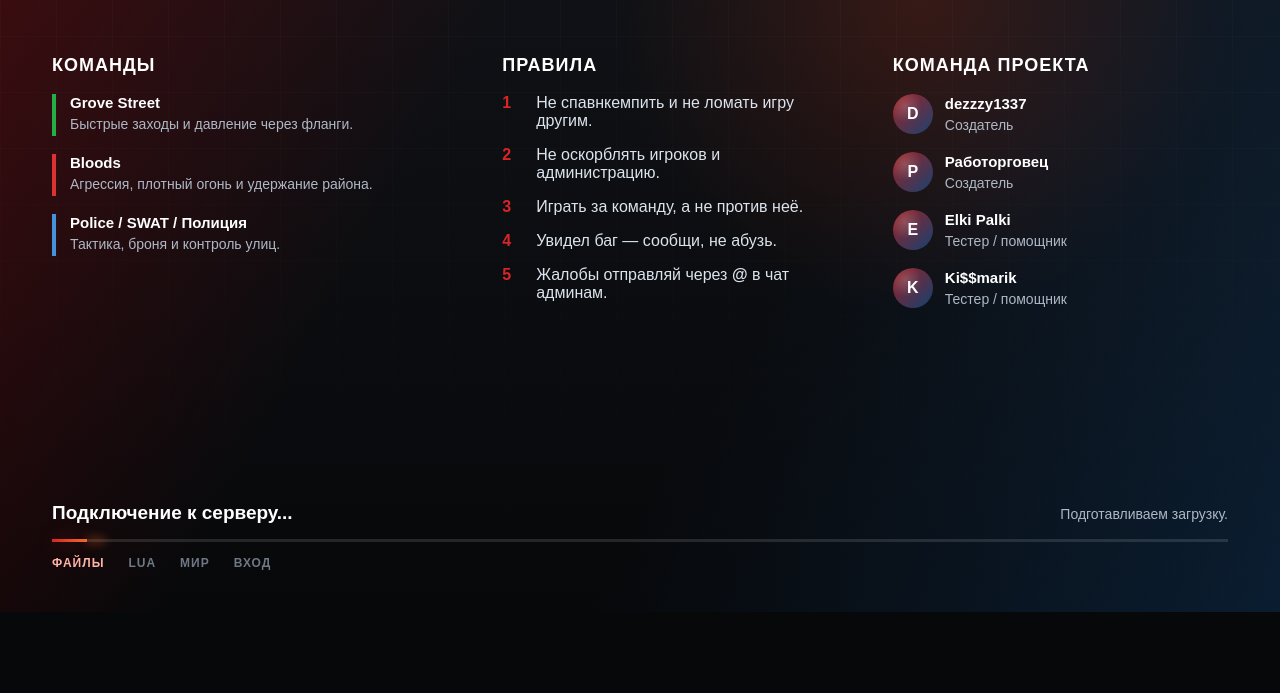
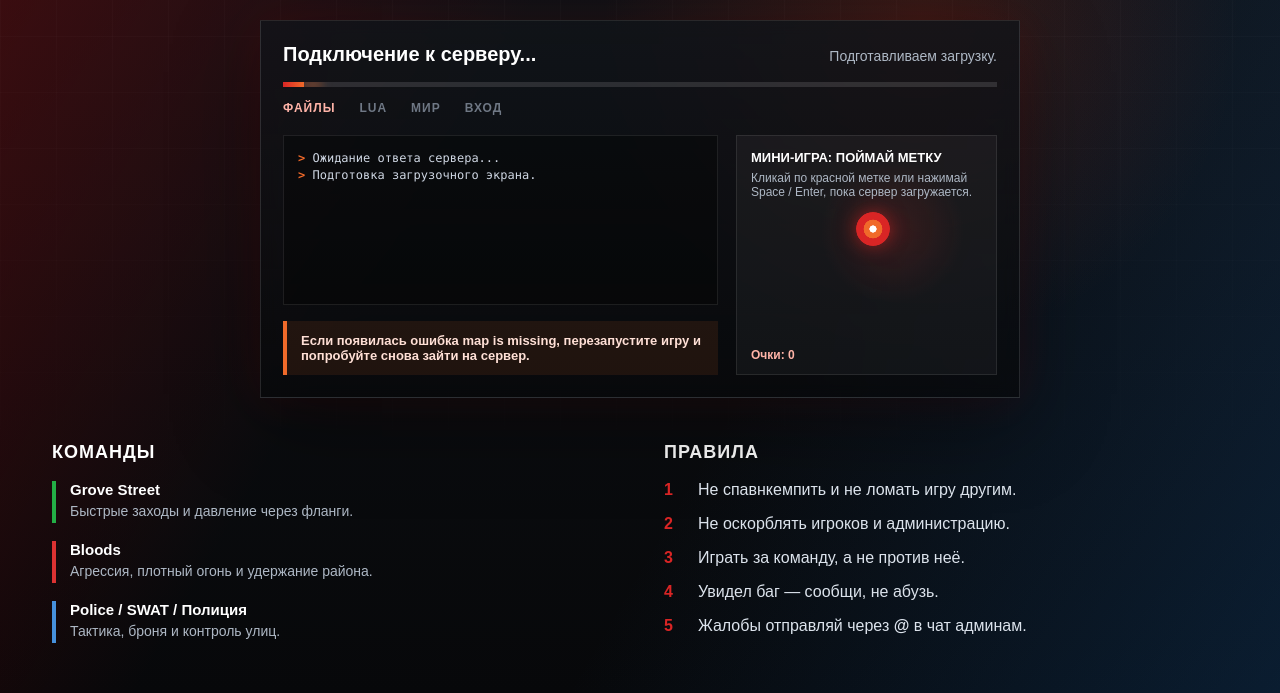
Before and after one commit to DezZzY1337/redstreets-loading, a plain HTML site: page index.html in a window 1280 px wide. Shown: the part 188-881 px from the top of the page. Before the commit the page ends 800 px from the top, so only its background shows below. Drawn offline with Linux system fonts and the light colour scheme.

Commit message:
Add files via upload

```diff
--- a/index.html
+++ b/index.html
@@ -26,7 +26,7 @@
 		.page {
 			position: relative;
 			min-height: 100vh;
-			padding: 42px 52px;
+			padding: 34px 52px 42px;
 			overflow: hidden;
 		}
 
@@ -44,7 +44,7 @@
 
 		.wrap {
 			position: relative;
-			min-height: calc(100vh - 84px);
+			min-height: calc(100vh - 76px);
 			display: flex;
 			flex-direction: column;
 		}
@@ -64,7 +64,7 @@
 		h1 {
 			margin: 10px 0 0;
 			color: #fff;
-			font-size: 68px;
+			font-size: 64px;
 			line-height: .9;
 			font-weight: 900;
 			text-transform: uppercase;
@@ -79,12 +79,173 @@
 			font-weight: 700;
 		}
 
+		.loading {
+			width: min(760px, 100%);
+			margin: 34px auto 0;
+			padding: 22px;
+			border: 1px solid rgba(255,255,255,.12);
+			background: linear-gradient(180deg, rgba(17,20,25,.82), rgba(7,8,10,.72));
+			box-shadow: 0 24px 80px rgba(0,0,0,.38), 0 0 42px rgba(217,37,37,.12);
+			backdrop-filter: blur(8px);
+		}
+
+		.loading-head {
+			display: flex;
+			justify-content: space-between;
+			gap: 18px;
+			align-items: baseline;
+		}
+
+		#status {
+			color: #fff;
+			font-size: 20px;
+			font-weight: 900;
+		}
+
+		#detail {
+			color: #aeb8c5;
+			font-size: 14px;
+			text-align: right;
+		}
+
+		.track {
+			position: relative;
+			height: 5px;
+			margin-top: 16px;
+			background: rgba(255,255,255,.12);
+			overflow: hidden;
+		}
+
+		.fill {
+			position: relative;
+			width: 0%;
+			height: 100%;
+			background: linear-gradient(90deg, #d92525, #f06a2a);
+			box-shadow: 0 0 18px rgba(217,37,37,.45);
+			transition: width .45s ease;
+		}
+
+		.fill:after {
+			content: "";
+			position: absolute;
+			right: -18px;
+			top: -1px;
+			width: 18px;
+			height: 7px;
+			background: rgba(240,106,42,.45);
+			filter: blur(5px);
+		}
+
+		.phases {
+			display: flex;
+			gap: 24px;
+			margin-top: 14px;
+			color: #6f7885;
+			font-size: 12px;
+			font-weight: 900;
+			letter-spacing: 1px;
+			text-transform: uppercase;
+		}
+
+		.phases span.active {
+			color: #ffb4a8;
+		}
+
+		.loading-grid {
+			display: grid;
+			grid-template-columns: 1.25fr .75fr;
+			gap: 18px;
+			margin-top: 20px;
+		}
+
+		.console {
+			min-height: 170px;
+			max-height: 170px;
+			padding: 14px;
+			overflow: hidden;
+			border: 1px solid rgba(255,255,255,.09);
+			background: rgba(0,0,0,.34);
+			font-family: Consolas, Monaco, monospace;
+			font-size: 12px;
+			line-height: 1.45;
+			color: #cfd7e3;
+		}
+
+		.console-line {
+			white-space: nowrap;
+			overflow: hidden;
+			text-overflow: ellipsis;
+		}
+
+		.console-line:before {
+			content: "> ";
+			color: #f06a2a;
+			font-weight: 900;
+		}
+
+		.warning {
+			margin-top: 16px;
+			padding: 12px 14px;
+			border-left: 4px solid #f06a2a;
+			background: rgba(240,106,42,.1);
+			color: #ffe0d6;
+			font-size: 13px;
+			font-weight: 800;
+		}
+
+		.mini-game {
+			position: relative;
+			min-height: 170px;
+			padding: 14px;
+			border: 1px solid rgba(255,255,255,.09);
+			background:
+				radial-gradient(circle at 60% 40%, rgba(217,37,37,.16), transparent 34%),
+				rgba(255,255,255,.04);
+			overflow: hidden;
+		}
+
+		.game-title {
+			margin: 0 0 6px;
+			color: #fff;
+			font-size: 13px;
+			font-weight: 900;
+			text-transform: uppercase;
+		}
+
+		.game-help {
+			margin: 0;
+			color: #aeb8c5;
+			font-size: 12px;
+		}
+
+		.score {
+			position: absolute;
+			left: 14px;
+			bottom: 12px;
+			color: #ffb4a8;
+			font-size: 12px;
+			font-weight: 900;
+		}
+
+		.target {
+			position: absolute;
+			left: 62%;
+			top: 52%;
+			width: 34px;
+			height: 34px;
+			border: 0;
+			border-radius: 50%;
+			background: radial-gradient(circle, #fff 0 14%, #f06a2a 16% 38%, #d92525 40% 70%, rgba(217,37,37,.3) 72%);
+			box-shadow: 0 0 18px rgba(217,37,37,.6);
+			cursor: pointer;
+		}
+
 		.content {
 			display: grid;
-			grid-template-columns: 1.08fr .92fr .9fr;
+			grid-template-columns: 1fr 1fr;
 			gap: 48px;
 			align-items: start;
-			margin-top: 58px;
+			margin-top: 44px;
 		}
 
 		.section-title {
@@ -96,8 +257,7 @@
 			text-transform: uppercase;
 		}
 
-		.team-list,
-		.staff-list {
+		.team-list {
 			display: grid;
 			gap: 18px;
 		}
@@ -117,16 +277,14 @@
 		.red { background: #dc3232; }
 		.blue { background: #4691dc; }
 
-		.team b,
-		.staff b {
+		.team b {
 			display: block;
 			margin-bottom: 4px;
 			color: #fff;
 			font-size: 15px;
 		}
 
-		.team span,
-		.staff span {
+		.team span {
 			color: #aeb8c5;
 			font-size: 14px;
 		}
@@ -155,96 +313,9 @@
 			font-weight: 900;
 		}
 
-		.staff {
-			display: grid;
-			grid-template-columns: 40px 1fr;
-			align-items: center;
-			gap: 12px;
-		}
-
-		.avatar {
-			display: flex;
-			align-items: center;
-			justify-content: center;
-			width: 40px;
-			height: 40px;
-			border-radius: 50%;
-			background:
-				radial-gradient(circle at 30% 30%, rgba(255,255,255,.18), transparent 42%),
-				linear-gradient(135deg, rgba(217,37,37,.7), rgba(20,95,170,.62));
-			color: #fff;
-			font-weight: 900;
-		}
-
-		.loading {
-			margin-top: auto;
-			padding-top: 40px;
-		}
-
-		.loading-head {
-			display: flex;
-			justify-content: space-between;
-			gap: 18px;
-			align-items: baseline;
-		}
-
-		#status {
-			color: #fff;
-			font-size: 19px;
-			font-weight: 900;
-		}
-
-		#detail {
-			color: #aeb8c5;
-			font-size: 14px;
-			text-align: right;
-		}
-
-		.track {
-			position: relative;
-			height: 3px;
-			margin-top: 15px;
-			background: rgba(255,255,255,.12);
-		}
-
-		.fill {
-			position: relative;
-			width: 0%;
-			height: 100%;
-			background: linear-gradient(90deg, #d92525, #f06a2a);
-			box-shadow: 0 0 18px rgba(217,37,37,.45);
-			transition: width .45s ease;
-		}
-
-		.fill:after {
-			content: "";
-			position: absolute;
-			right: -18px;
-			top: -1px;
-			width: 18px;
-			height: 5px;
-			background: rgba(240,106,42,.45);
-			filter: blur(5px);
-		}
-
-		.phases {
-			display: flex;
-			gap: 24px;
-			margin-top: 14px;
-			color: #6f7885;
-			font-size: 12px;
-			font-weight: 900;
-			letter-spacing: 1px;
-			text-transform: uppercase;
-		}
-
-		.phases span.active {
-			color: #ffb4a8;
-		}
-
 		@media (max-width: 980px) {
 			.page { padding: 28px; }
-			.content { grid-template-columns: 1fr; gap: 30px; margin-top: 36px; }
+			.content, .loading-grid { grid-template-columns: 1fr; gap: 22px; }
 			h1 { font-size: 48px; }
 			.loading-head { display: block; }
 			#detail { margin-top: 6px; text-align: left; }
@@ -258,6 +329,34 @@
 				<div class="kicker">RED STREETS BRIEFING</div>
 				<h1>RED STREETS</h1>
 				<p class="subtitle">Gang Wars в Garry's Mod. Три стороны, городские карты и одна простая задача: удержать улицы за своей командой.</p>
+			</section>
+
+			<section class="loading">
+				<div class="loading-head">
+					<div id="status">Подключение к серверу...</div>
+					<div id="detail">Подготавливаем загрузку.</div>
+				</div>
+				<div class="track"><div class="fill" id="fill"></div></div>
+				<div class="phases">
+					<span id="phase-files" class="active">Файлы</span>
+					<span id="phase-lua">Lua</span>
+					<span id="phase-world">Мир</span>
+					<span id="phase-ready">Вход</span>
+				</div>
+
+				<div class="loading-grid">
+					<div>
+						<div class="console" id="consoleLog" aria-label="Список загрузки"></div>
+						<div class="warning">Если появилась ошибка <b>map is missing</b>, перезапустите игру и попробуйте снова зайти на сервер.</div>
+					</div>
+
+					<div class="mini-game" id="miniGame">
+						<p class="game-title">Мини-игра: поймай метку</p>
+						<p class="game-help">Кликай по красной метке или нажимай Space / Enter, пока сервер загружается.</p>
+						<button class="target" id="target" type="button" aria-label="Поймать метку"></button>
+						<div class="score">Очки: <span id="score">0</span></div>
+					</div>
+				</div>
 			</section>
 
 			<section class="content">
@@ -289,30 +388,6 @@
 						<li>Жалобы отправляй через <b>@</b> в чат админам.</li>
 					</ol>
 				</div>
-
-				<div>
-					<h2 class="section-title">Команда проекта</h2>
-					<div class="staff-list">
-						<div class="staff"><div class="avatar">D</div><div><b>dezzzy1337</b><span>Создатель</span></div></div>
-						<div class="staff"><div class="avatar">Р</div><div><b>Работорговец</b><span>Создатель</span></div></div>
-						<div class="staff"><div class="avatar">E</div><div><b>Elki Palki</b><span>Тестер / помощник</span></div></div>
-						<div class="staff"><div class="avatar">K</div><div><b>Ki$$marik</b><span>Тестер / помощник</span></div></div>
-					</div>
-				</div>
-			</section>
-
-			<section class="loading">
-				<div class="loading-head">
-					<div id="status">Подключение к серверу...</div>
-					<div id="detail">Подготавливаем загрузку.</div>
-				</div>
-				<div class="track"><div class="fill" id="fill"></div></div>
-				<div class="phases">
-					<span id="phase-files" class="active">Файлы</span>
-					<span id="phase-lua">Lua</span>
-					<span id="phase-world">Мир</span>
-					<span id="phase-ready">Вход</span>
-				</div>
 			</section>
 		</div>
 	</div>
@@ -321,10 +396,14 @@
 		var fill = document.getElementById("fill");
 		var status = document.getElementById("status");
 		var detail = document.getElementById("detail");
+		var consoleLog = document.getElementById("consoleLog");
+		var target = document.getElementById("target");
+		var scoreView = document.getElementById("score");
 		var totalFiles = 0;
 		var filesNeeded = 0;
 		var currentProgress = 3;
 		var targetProgress = 3;
+		var score = 0;
 
 		function setPhase(name) {
 			["files", "lua", "world", "ready"].forEach(function (phase) {
@@ -336,16 +415,58 @@
 			targetProgress = Math.max(targetProgress, value);
 		}
 
+		function addLog(text) {
+			if (!text) return;
+			var line = document.createElement("div");
+			line.className = "console-line";
+			line.textContent = text;
+			consoleLog.appendChild(line);
+			while (consoleLog.children.length > 9) {
+				consoleLog.removeChild(consoleLog.firstChild);
+			}
+			consoleLog.scrollTop = consoleLog.scrollHeight;
+		}
+
+		function moveTarget() {
+			var box = document.getElementById("miniGame");
+			var maxX = Math.max(40, box.clientWidth - 54);
+			var maxY = Math.max(70, box.clientHeight - 54);
+			target.style.left = Math.floor(28 + Math.random() * (maxX - 28)) + "px";
+			target.style.top = Math.floor(62 + Math.random() * (maxY - 62)) + "px";
+		}
+
+		function hitTarget() {
+			score += 1;
+			scoreView.textContent = score;
+			moveTarget();
+		}
+
+		target.addEventListener("click", hitTarget);
+		document.addEventListener("keydown", function (event) {
+			if (event.code === "Space" || event.code === "Enter") {
+				event.preventDefault();
+				hitTarget();
+			}
+		});
+
 		function tick() {
 			currentProgress += (targetProgress - currentProgress) * 0.08;
 			fill.style.width = currentProgress + "%";
 			requestAnimationFrame(tick);
 		}
 		tick();
+		moveTarget();
+		addLog("Ожидание ответа сервера...");
+		addLog("Подготовка загрузочного экрана.");
 
 		function GameDetails(servername, serverurl, mapname, maxplayers, steamid, gamemode) {
-			status.textContent = "Подключение к " + (servername || "Red Streets");
-			detail.textContent = "Карта: " + (mapname || "загрузка");
+			var server = servername || "Red Streets";
+			var map = mapname || "загрузка";
+			status.textContent = "Подключение к " + server;
+			detail.textContent = "Карта: " + map;
+			addLog("Сервер: " + server);
+			addLog("Карта: " + map);
+			if (gamemode) addLog("Режим: " + gamemode);
 		}
 
 		function SetFilesTotal(total) {
@@ -353,6 +474,7 @@
 			filesNeeded = totalFiles;
 			setPhase("files");
 			pushProgress(8);
+			addLog("Найдено файлов для загрузки: " + totalFiles);
 		}
 
 		function SetFilesNeeded(needed) {
@@ -361,16 +483,19 @@
 				pushProgress(8 + ((totalFiles - filesNeeded) / totalFiles) * 58);
 			}
 			detail.textContent = filesNeeded > 0 ? "Осталось файлов: " + filesNeeded : "Файлы загружены";
+			addLog(filesNeeded > 0 ? "Осталось файлов: " + filesNeeded : "Все файлы загружены.");
 		}
 
 		function DownloadingFile(fileName) {
 			setPhase("files");
 			detail.textContent = "Загрузка: " + fileName;
+			addLog("Загружается: " + fileName);
 		}
 
 		function SetStatusChanged(message) {
 			message = message || "Загрузка...";
 			status.textContent = message;
+			addLog(message);
 
 			var m = message.toLowerCase();
 			if (m.indexOf("lua") !== -1) {
```
